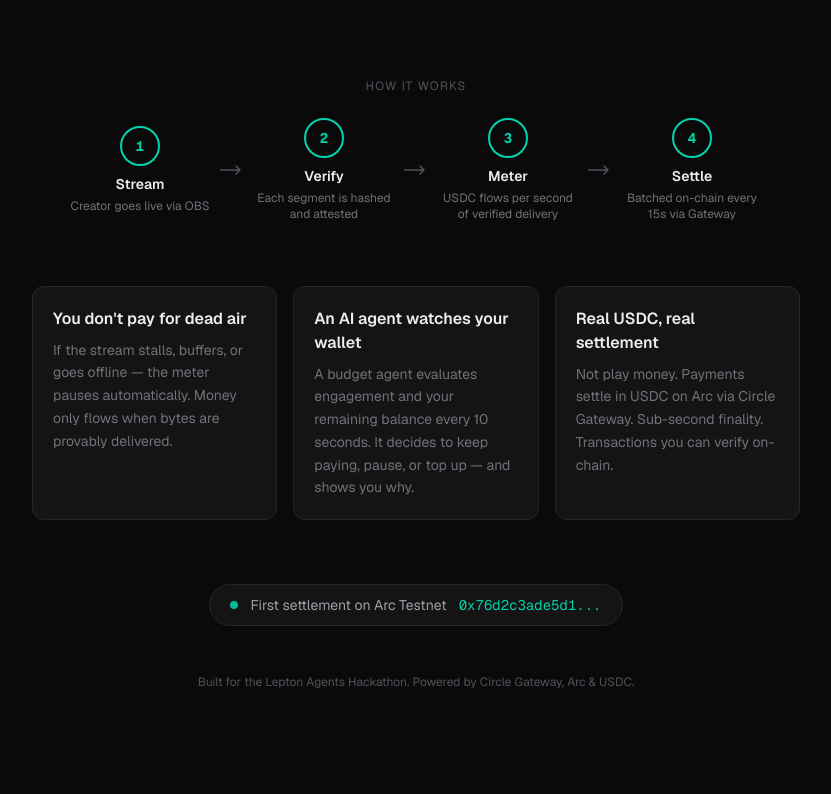
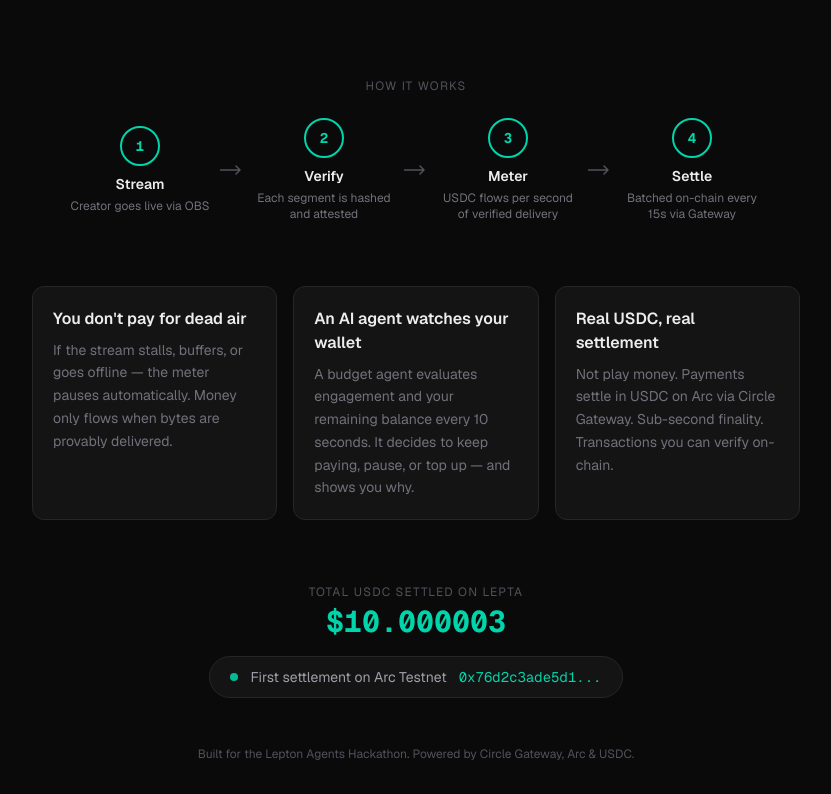
Before and after one commit to MarvyNwaokobia/Lepta, a Next.js app: page / in a window 1280 px wide. Shown: the part 403-1197 px from the top of the page, without its empty margins (224-1055 px from the left). Before the commit the page ends 1125 px from the top, so only its background shows below. Built offline with nearby package versions, Linux system fonts and the light colour scheme; no server answers; the database is empty.

Commit message:
Add live 'total USDC settled' counter to landing page
Fetches real settlement totals from /api/settlement on load, falls back
to base amount. Counter ticks up slowly for visual effect. Prominent
display above the first-transaction proof link.

```diff
--- a/src/app/page.tsx
+++ b/src/app/page.tsx
@@ -1,4 +1,7 @@
+"use client";
+
 import Link from "next/link";
+import { useEffect, useState } from "react";
 
 const FIRST_TX_HASH = "0x76d2c3ade5d1e2d8453c890491b5891e4d530a506764883276b8bd87bb1f69b8";
 const EXPLORER_URL = `https://testnet.arcscan.app/tx/${FIRST_TX_HASH}`;
@@ -84,8 +87,9 @@ export default function Home() {
             />
           </div>
 
-          {/* Proof — real tx */}
-          <div className="pt-8 pb-4">
+          {/* Live stats + Proof */}
+          <div className="pt-8 pb-4 space-y-4">
+            <LiveSettledCounter />
             <div className="inline-flex items-center gap-3 rounded-full border border-card-border bg-card-bg px-5 py-2.5">
               <span className="w-2 h-2 rounded-full bg-accent animate-pulse-glow" />
               <span className="text-sm text-zinc-400">
@@ -142,3 +146,42 @@ function Card({ title, desc }: { title: string; desc: string }) {
     </div>
   );
 }
+
+function LiveSettledCounter() {
+  const [total, setTotal] = useState(10.0);
+
+  useEffect(() => {
+    // Fetch real settlement total
+    fetch("/api/settlement")
+      .then((r) => r.json())
+      .then((batches) => {
+        if (Array.isArray(batches) && batches.length > 0) {
+          const sum = batches.reduce(
+            (s: number, b: { total_amount: number }) => s + b.total_amount,
+            0
+          );
+          if (sum > 0) setTotal(sum);
+        }
+      })
+      .catch(() => {});
+
+    // Simulate slow growth for visual effect
+    const interval = setInterval(() => {
+      setTotal((prev) => prev + 0.000001 * (0.5 + Math.random()));
+    }, 2000);
+    return () => clearInterval(interval);
+  }, []);
+
+  return (
+    <div className="flex items-center justify-center gap-4">
+      <div className="text-center">
+        <div className="text-xs text-zinc-600 uppercase tracking-widest mb-1">
+          Total USDC settled on Lepta
+        </div>
+        <div className="text-2xl sm:text-3xl font-mono font-bold text-accent">
+          ${total.toFixed(6)}
+        </div>
+      </div>
+    </div>
+  );
+}
```
